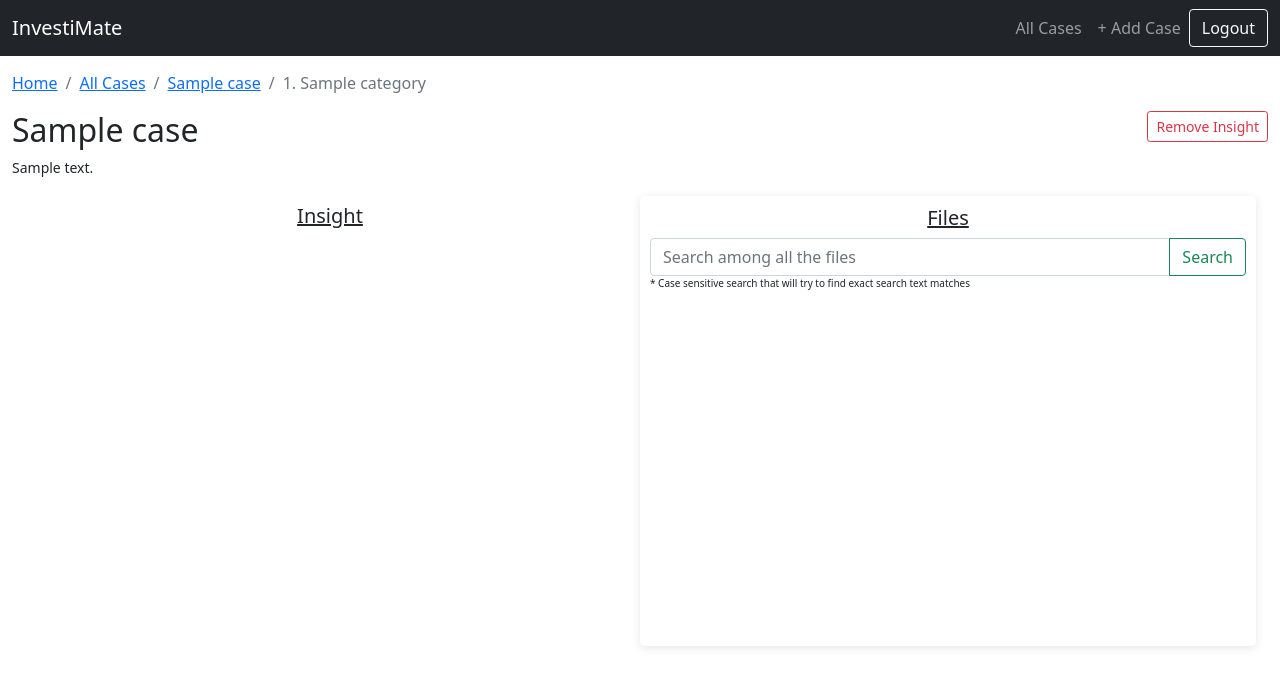
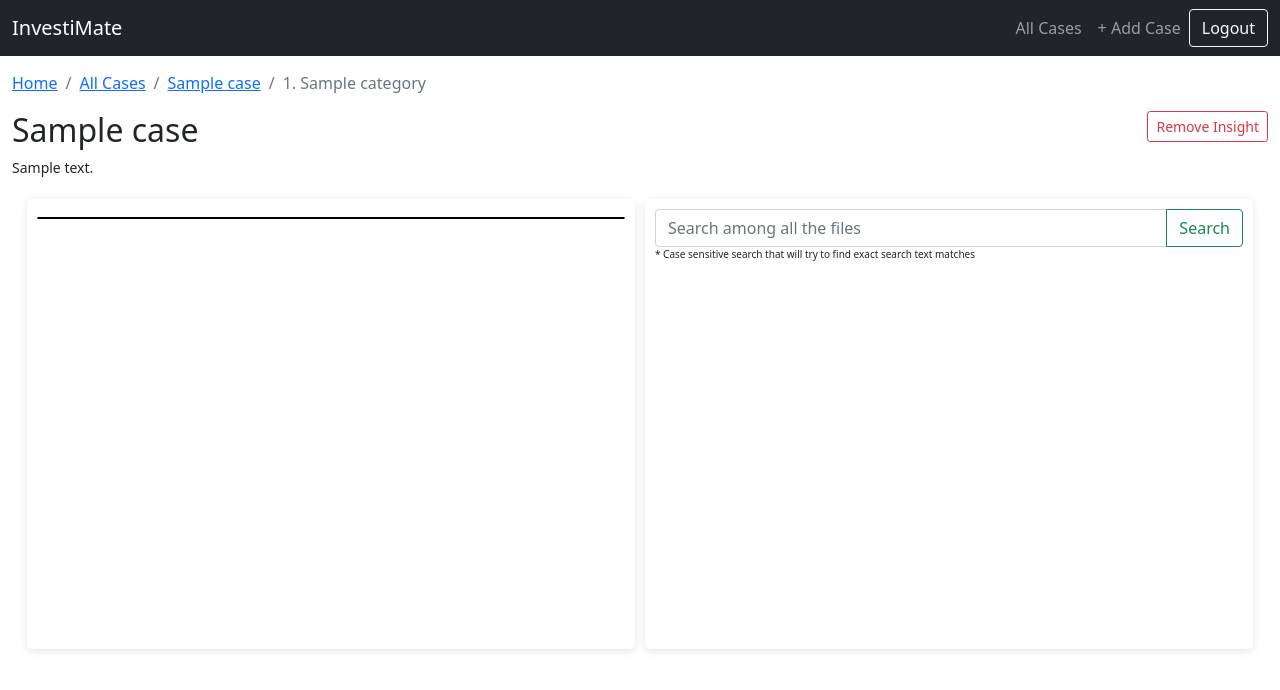
Before and after one commit to 0xdhairya/Investimate, a Django app: template investimate_project/investimate_app/templates/investimate_app/insight.html in a window 1280 px wide. Shown: the top 690 px of the page. Run offline with Django 5.2, Linux system fonts and the light colour scheme; the template is opened without the code that fills it: most values are stand-ins (such as "Sample title", 1, 10 or a date in 2020); data that the repository does not hold is empty; parts of the project's set-up code (start-up, migrations or seed data) failed here and were passed over.

Commit message:
apis structure

```diff
--- a/investimate_project/investimate_app/static/css/insight.css
+++ b/investimate_project/investimate_app/static/css/insight.css
@@ -1,10 +1,17 @@
-#insight-files {
+#insight-files,
+#insight-info {
     flex: 1;
     background-color: white;
     border-radius: 5px;
     padding: 10px;
-    margin: 2px;
+    margin: 5px;
     box-shadow: 0 2px 10px rgba(0, 0, 0, 0.1);
+}
+
+#insightFiles {
+    border: 1px solid black;
+    border-radius: 5px;
+
 }
 
 .file-list {
--- a/investimate_project/investimate_app/static/js/insight.js
+++ b/investimate_project/investimate_app/static/js/insight.js
@@ -28,6 +28,19 @@ const searchKeyword = (files) => {
     })
 }
 
+const populateInsight = (insight) => {
+    document.getElementById('predictionTitle').innerText = insight.category + ': ' + insight.input.text;
+    document.getElementById('predictionValue').innerText = insight.output.text;
+    const insightsFiles = document.getElementById('insightFiles');
+    console.log('files', insight.output);
+
+    Object.keys(insight.output.files).forEach((file) => {
+        const div = document.createElement('div');
+        div.innerHTML = `<p class="h6">${file}</p>`;
+        insightsFiles.appendChild(div);
+    })
+}
+
 document.addEventListener("DOMContentLoaded", () => {
     const path = window.location.pathname;
     const pathSegments = path.split('/');
@@ -43,9 +56,9 @@ document.addEventListener("DOMContentLoaded", () => {
         })
         .then((data) => {
             const files = JSON.parse(data.caseFiles);
-            console.log('CASE files', files);
             populateCaseFiles(files);
             searchKeyword(files);
+            populateInsight(data.insight);
         })
         .catch((error) => {
             console.error("Error fetching case data:", error);
--- a/investimate_project/investimate_app/templates/investimate_app/insight.html
+++ b/investimate_project/investimate_app/templates/investimate_app/insight.html
@@ -53,11 +53,11 @@
 
     <div class="main-container">
       <div class="section-container" id="insight-info">
-        <p class="h5 text-decoration-underline text-center">Insight</p>
-        <div class="insight-list" id="insight-list"></div>
+        <p class="h5 font-monospace" id="predictionTitle"></p>
+        <p class="h5 font-monospace" id="predictionValue"></p>
+        <div id="insightFiles"></div>
       </div>
       <div class="section-container" id="insight-files">
-        <p class="h5 text-decoration-underline text-center">Files</p>
         <div>
           <div class="input-group">
             <input type="text" class="form-control" id="fileSearchText" placeholder="Search among all the files" />
```
Also changed, not shown: investimate_project/investimate_app/views.py (+53 -7 lines).
